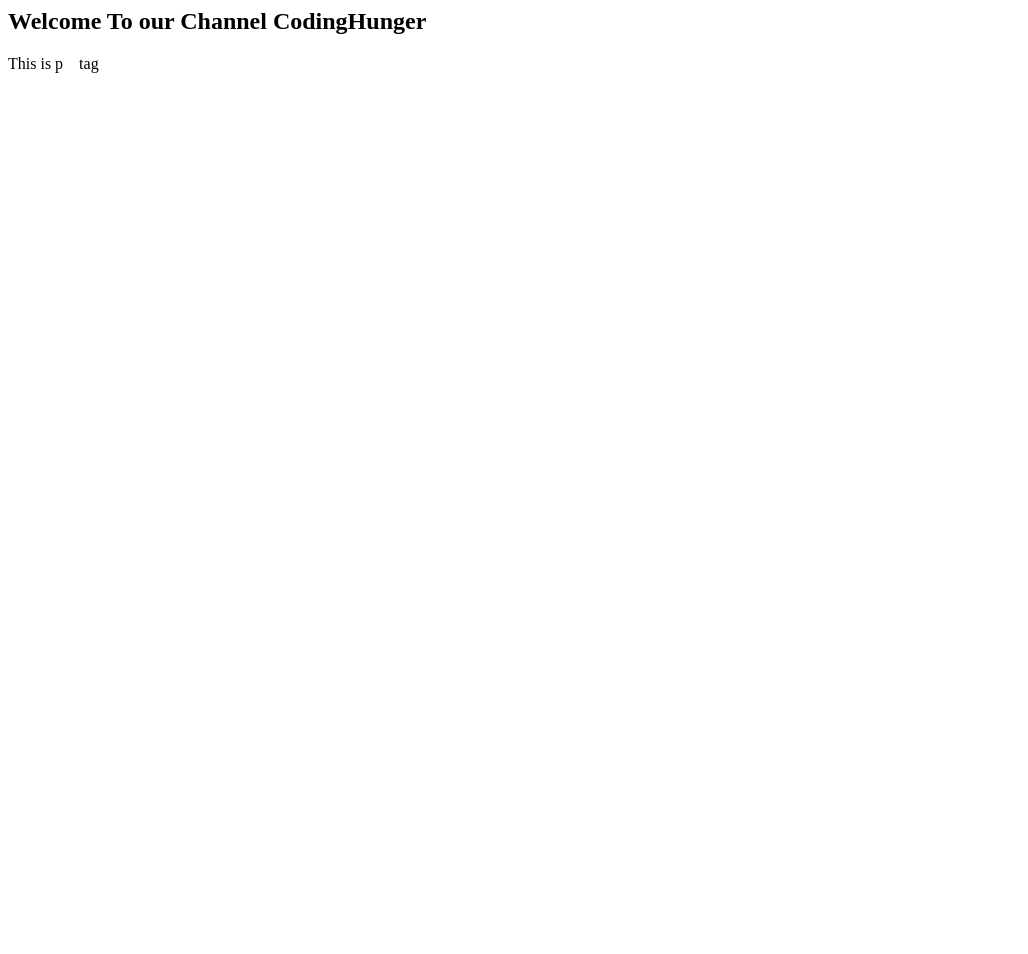
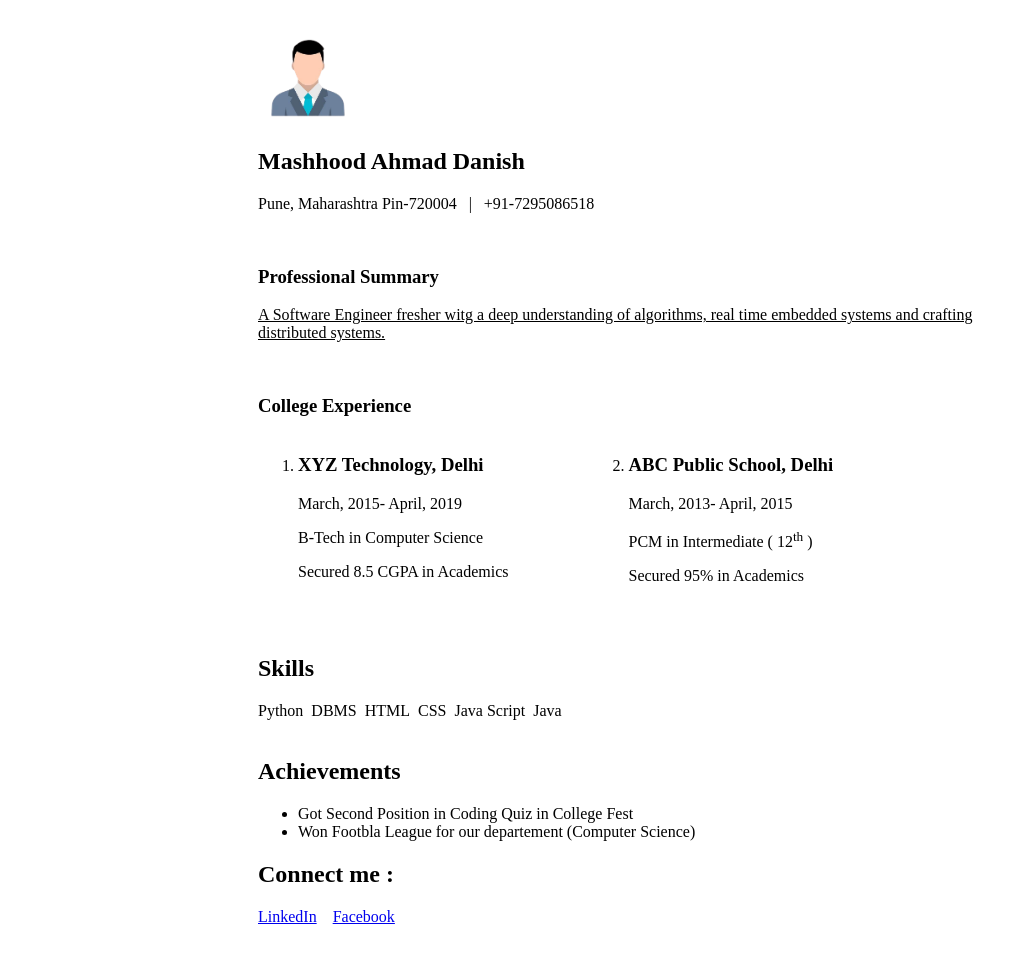
Before and after one commit to mashho/htmlTut, a plain HTML site: page index.html in a window 1280 px wide. Shown: the whole page, without its empty margins (0-1028 px from the left). Before the commit the page ends 800 px from the top, so only its background shows below. Drawn offline with Linux system fonts and the light colour scheme.

Commit message:
Update Code

```diff
--- a/index.html
+++ b/index.html
@@ -1,31 +1,63 @@
-<!-- <html lang="en">
-<head>
-    <meta charset="UTF-8">
-    <meta name="viewport" content="width=device-width, initial-scale=1.0">
-    <title>Document</title>
-</head>
 
-<body>
-</body>
-</html> -->
 
 <html>
 
 <head>
-    <title>HTML Video</title>
+    <title>Resume</title>
 
 </head>
 
-<body>
+<body style="padding: 20px 250px;">
 
-    <article>
+    <header>
+        <img src="profileImage.png" width="100px" height="100px">
+        <h2>Mashhood Ahmad Danish</h2>
+        <p>Pune, Maharashtra Pin-720004 &nbsp; | &nbsp; +91-7295086518</p>
+    </header>
+    <br>
 
-        <h1>Welcome To our Channel CodingHunger</h1>
+    <section>
+        <h3>Professional Summary</h3>
+        <p><u>A Software Engineer fresher witg a deep understanding of algorithms, real time embedded systems and crafting distributed systems.</u></p>
+    </section>
+    <br>
+    <section>
+        <h3>College Experience</h3>
+        <ol style="display: flex; gap: 120px;">
+            <li>
+                <h3>XYZ Technology, Delhi</h3>
+                <p>March, 2015- April, 2019</p>
+                <p>B-Tech in Computer Science</p>
+                <p>Secured 8.5 CGPA in Academics</p>
+            </li>
+            <li>
+                <h3>ABC Public School, Delhi</h3>
+                <p>March, 2013- April, 2015</p>
+                <p>PCM in Intermediate ( 12<sup>th</sup> )</p>
+                <p>Secured 95% in Academics</p>
+            </li>
+        </ol>
 
-        <p>This is p &nbsp;&nbsp; tag</p>
+    </section>
+    <br>
+    <section>
+        <h2>Skills</h2>
+        <span>Python</span>&nbsp;&nbsp;<span>DBMS</span>&nbsp;&nbsp;<span>HTML</span>&nbsp;&nbsp;<span>CSS</span>&nbsp;&nbsp;<span>Java Script</span>&nbsp;&nbsp;<span>Java</span>
+    </section>
 
-
-    </article>
+    <br>
+    <section>
+        <h2>Achievements</h2>
+        <ul>
+            <li>Got Second Position in Coding Quiz in College Fest</li>
+            <li>Won Footbla League for our departement (Computer Science) </li>
+        </ul>
+    </section>
+    <footer>
+        <h2>Connect me :</h2>
+        <a href="https://www.linkedin.com/in/mashhood-ahmad-danish-06916b1b2/" target="_blank">LinkedIn</a> &nbsp;&nbsp;
+        <a href="https://www.facebook.com" target="_blank">Facebook</a>
+    </footer>
 
 
 
```
